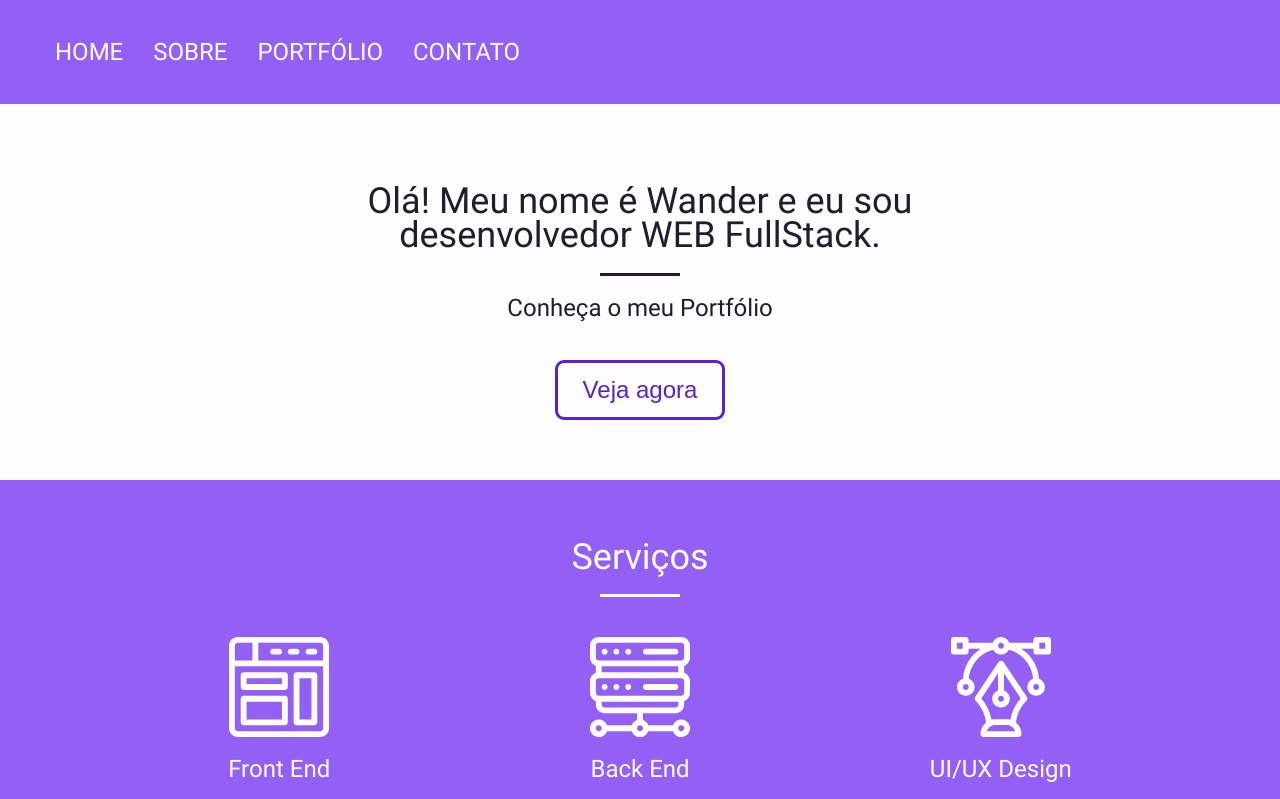
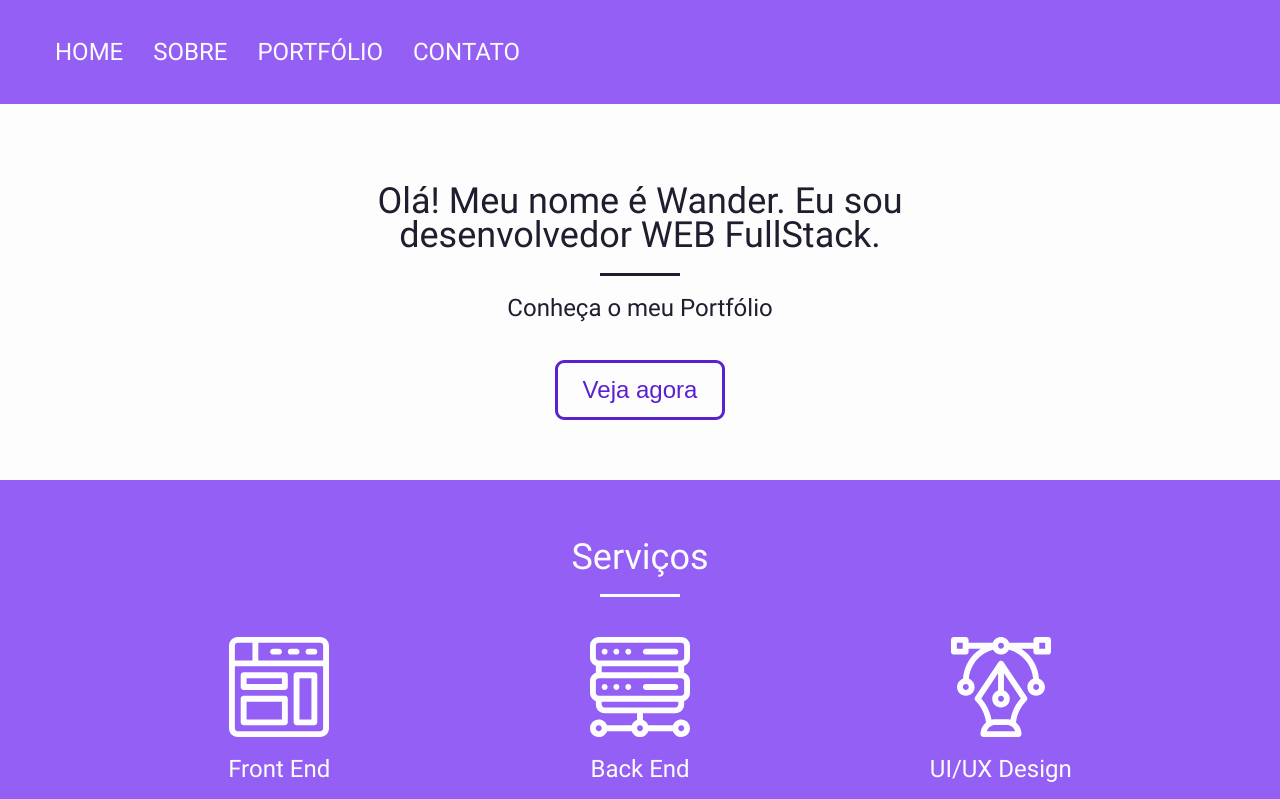
Before and after one commit to wander-junior/portfolio, a React (Create React App) app: page / in a window 1280 px wide. Shown: the top 799 px of the page. Built offline with nearby package versions, Linux system fonts and the light colour scheme.

Commit message:
Change IntroTitle text

```diff
--- a/src/components/Title/index.js
+++ b/src/components/Title/index.js
@@ -9,7 +9,7 @@ export default function Title() {
     return (
         <TitleWrapper>
             <Container>
-                <IntroTitle>Olá! Meu nome é Wander e eu sou desenvolvedor WEB FullStack.</IntroTitle>
+                <IntroTitle>Olá! Meu nome é Wander. Eu sou desenvolvedor WEB FullStack.</IntroTitle>
                 <CallToAction>Conheça o meu Portfólio</CallToAction>
                 <Link to='/portfolio'>
                     <Button text="Veja agora" mainColor={colors.secondary} secondaryColor={colors.tertiary} />
```
